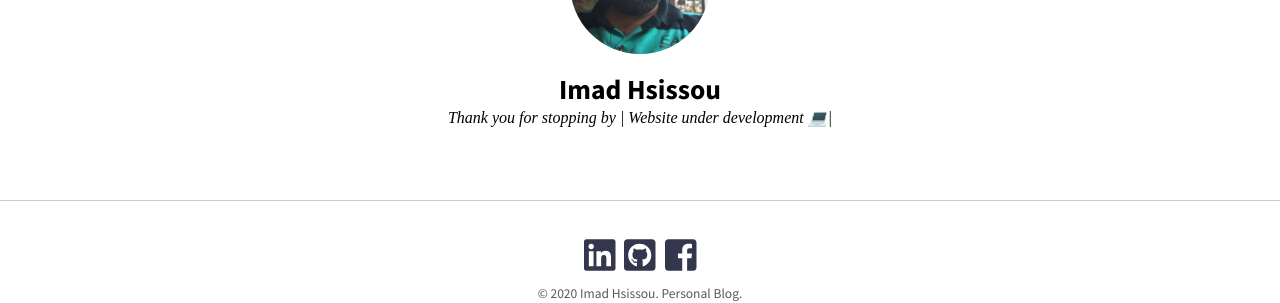
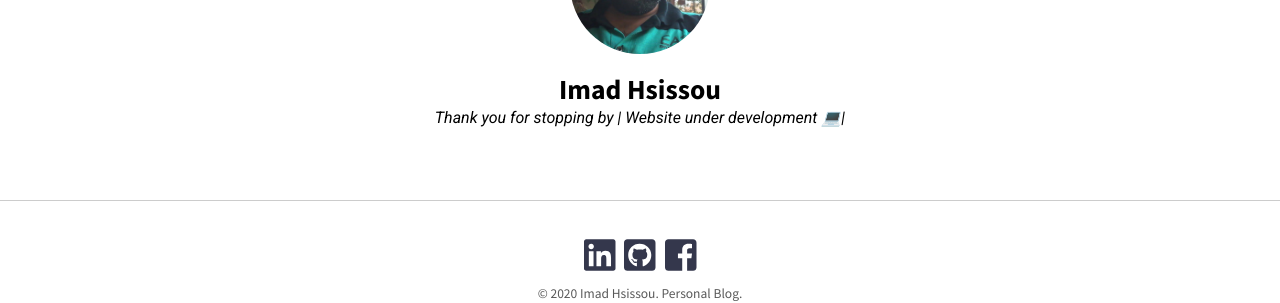
Before and after one commit to imadhsissou/imadhsissou.github.io, a Jekyll site: the page built from index.md, in a window 1280 px wide. Shown: the part 158-461 px from the top of the page. Built offline with Jekyll 4.4.1, drawn with Linux system fonts in a browser that asks for light colours; nearby versions of some CDN libraries.

Commit message:
Update _variables.scss

```diff
--- a/_sass/so-simple/_variables.scss
+++ b/_sass/so-simple/_variables.scss
@@ -38,7 +38,7 @@ $h6-min: ($base-font-size / $modular-scale-1) !default;
 $h6-max: ($base-font-size / $modular-scale-2) !default;
 
 /* Font Families */
-$serif-font-family: "Lora", serif !default;
+$serif-font-family: "Roboto", serif !default;
 $sans-serif-font-family: "Source Sans Pro", sans-serif !default;
 $monospace-font-family: Menlo, Consolas, Monaco, "Courier New", Courier, monospace !default;
 
```
